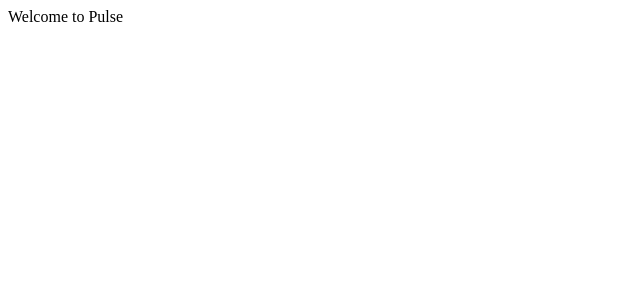
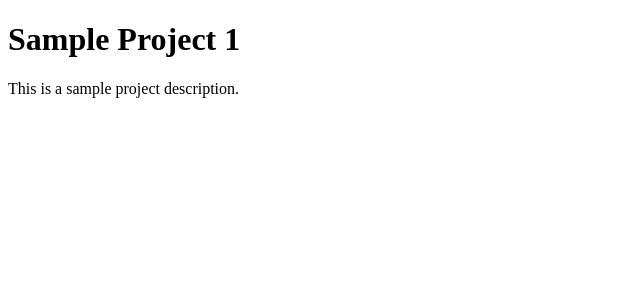
Before and after one commit to MindExpert/vue-tasks, a Vue app: page /projects/1 in a window 1280 px wide. Before the commit this address had no page. Shown: the top 300 px of the page, without its empty margins (0-640 px from the left). Built offline with nearby package versions, Linux system fonts and the light colour scheme; the HTML template or start-up script is replaced by a standard one.

Commit message:
Added Dynamic Imports and route fallback

```diff
--- a/package.json
+++ b/package.json
@@ -33,6 +33,7 @@
     "npm-run-all2": "^7.0.2",
     "prettier": "^3.4.2",
     "typescript": "~5.7.3",
+    "unplugin-vue-router": "^0.10.9",
     "vite": "^6.0.5",
     "vite-plugin-vue-devtools": "^7.6.8",
     "vue-tsc": "^2.2.0"
--- a/src/App.vue
+++ b/src/App.vue
@@ -1,8 +1,6 @@
 <script setup lang="ts"></script>
 
 <template>
-    <header>Welcome to Pulse</header>
-
     <main>
         <RouterView />
     </main>
--- a/src/router/index.ts
+++ b/src/router/index.ts
@@ -1,3 +1,5 @@
+import Home from '@/views/Home.vue'
+import { h } from 'vue'
 import { createRouter, createWebHistory } from 'vue-router'
 
 const router = createRouter({
@@ -6,12 +8,23 @@
         {
             path: '/',
             name: 'Home',
-            component: () => import('../views/Home.vue'),
+            component: () => Home,
         },
         {
             path: '/projects',
             name: 'Projects',
-            component: () => import('../views/Projects.vue'),
+            component: () => import('@/views/Projects.vue'), // Lazy loading [dynamic import]
+        },
+        {
+            path: '/projects/:id', // Dynamic route
+            name: 'SingleProject',
+            component: () => import('@/views/SingleProject.vue'),
+        },
+        {
+            //cath all undefined routes
+            path: '/:pathMatch(.*)*', // '/:catchAll(.*)*'
+            name: 'NotFound',
+            component: h('div', { style: 'color: red;' }, '404! Page not found'),
         },
     ],
 })
--- a/src/views/Projects.vue
+++ b/src/views/Projects.vue
@@ -32,7 +32,9 @@
         <h1>Projects</h1>
         <RouterLink to="/">Home</RouterLink>
         <ul>
-            <li v-for="project in projects" :key="project.id">{{ project.name }}</li>
+            <li v-for="project in projects" :key="project.id">
+                <RouterLink :to="`/projects/${project.id}`">{{ project.name }}</RouterLink>
+            </li>
         </ul>
     </div>
 </template>
--- /dev/null
+++ b/src/views/SingleProject.vue
@@ -0,0 +1,16 @@
+<script setup lang="ts">
+import { useRoute } from 'vue-router'
+
+const route = useRoute()
+</script>
+
+<template>
+    <div>
+        <h1>Sample Project {{ route.params?.id }}</h1>
+        <p>This is a sample project description.</p>
+    </div>
+</template>
+
+<style scoped>
+/* Add your styles here */
+</style>
--- a/vite.config.ts
+++ b/vite.config.ts
@@ -1,4 +1,5 @@
 import { fileURLToPath, URL } from 'node:url'
+import VueRouter from 'unplugin-vue-router/vite'
 
 import { defineConfig } from 'vite'
 import vue from '@vitejs/plugin-vue'
@@ -6,13 +7,10 @@
 
 // https://vite.dev/config/
 export default defineConfig({
-  plugins: [
-    vue(),
-    vueDevTools(),
-  ],
-  resolve: {
-    alias: {
-      '@': fileURLToPath(new URL('./src', import.meta.url))
+    plugins: [VueRouter(), vue(), vueDevTools()],
+    resolve: {
+        alias: {
+            '@': fileURLToPath(new URL('./src', import.meta.url)),
+        },
     },
-  },
 })
```
Also changed, not shown: typed-router.d.ts (added, +22 -0 lines), 1 other file (tests, documents, lock files or other folders).
